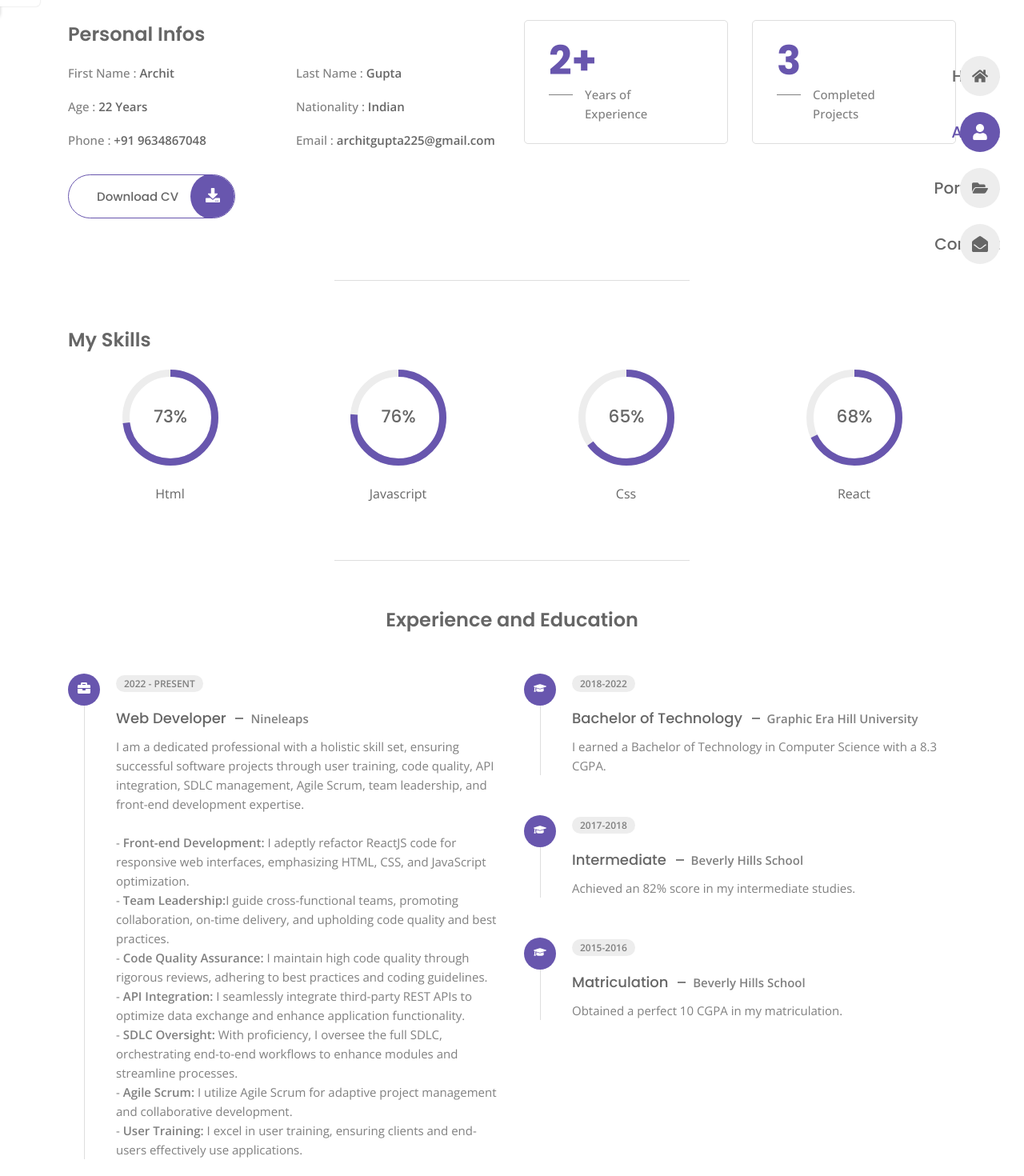
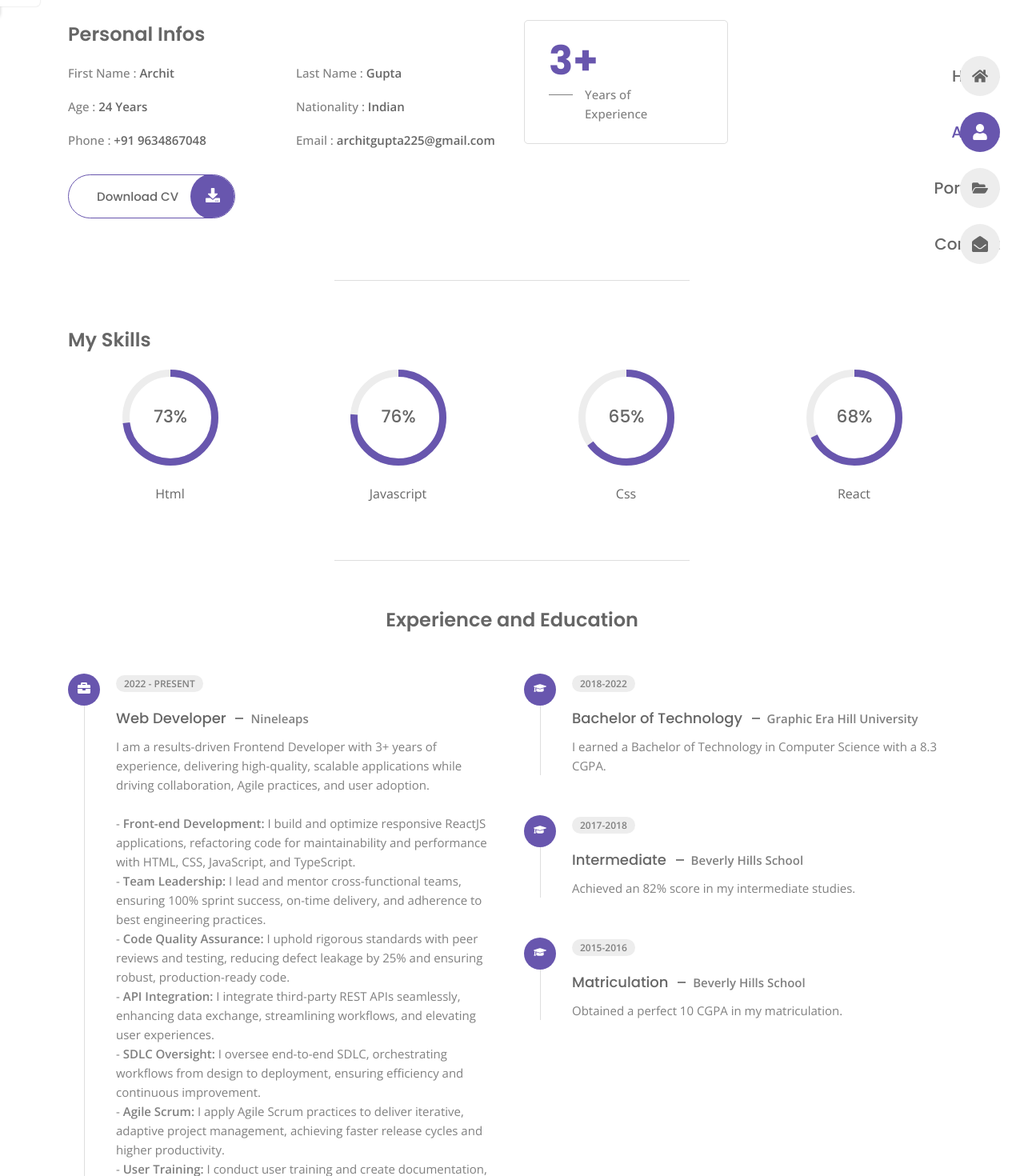
Before and after one commit to architgupta225/Portfolio, a React (Vite) app: page /about in a window 1280 px wide. Shown: the part 200-1670 px from the top of the page at 80% size. Built offline with nearby package versions, Linux system fonts and the light colour scheme.

Commit message:
Updated resume

```diff
--- a/src/data.jsx
+++ b/src/data.jsx
@@ -73,7 +73,7 @@ export const personalInfo = [
   {
     id: 3,
     title: 'Age : ',
-    description: '22 Years',
+    description: '24 Years',
   },
 
   {
@@ -99,16 +99,9 @@ export const personalInfo = [
 export const stats = [
   {
     id: 1,
-    no: '2+',
+    no: '3+',
     title: 'Years of <br /> Experience',
   },
-
-  {
-    id: 2,
-    no: '3',
-    title: 'Completed <br /> Projects',
-  },
-
 ];
 
 export const resume = [
@@ -118,14 +111,14 @@ export const resume = [
     icon: <FaBriefcase />,
     year: '2022 - PRESENT',
     title: 'Web Developer <span> Nineleaps </span>',
-    desc: `I am a dedicated professional with a holistic skill set, ensuring successful software projects through user training, code quality, API integration, SDLC management, Agile Scrum, team leadership, and front-end development expertise.<br /><br />
-    -  <span className="bold-text"><strong>Front-end Development:</strong></span> I adeptly refactor ReactJS code for responsive web interfaces, emphasizing HTML, CSS, and JavaScript optimization.<br />
-    -  <span className="bold-text"><strong>Team Leadership:</strong></span>I guide cross-functional teams, promoting collaboration, on-time delivery, and upholding code quality and best practices.<br />
-    -  <span className="bold-text"><strong>Code Quality Assurance:</strong></span> I maintain high code quality through rigorous reviews, adhering to best practices and coding guidelines.<br />
-    -  <span className="bold-text"><strong>API Integration:</strong></span> I seamlessly integrate third-party REST APIs to optimize data exchange and enhance application functionality.<br />
-    -  <span className="bold-text"><strong>SDLC Oversight:</strong></span> With proficiency, I oversee the full SDLC, orchestrating end-to-end workflows to enhance modules and streamline processes.<br />
-    -  <span className="bold-text"><strong>Agile Scrum: </strong></span>I utilize Agile Scrum for adaptive project management and collaborative development.<br />
-    - <span className="bold-text"><strong>User Training: </strong></span>I excel in user training, ensuring clients and end-users effectively use applications.
+    desc: `I am a results-driven Frontend Developer with 3+ years of experience, delivering high-quality, scalable applications while driving collaboration, Agile practices, and user adoption.<br /><br />
+          - <span className="bold-text"><strong>Front-end Development:</strong></span> I build and optimize responsive ReactJS applications, refactoring code for maintainability and performance with HTML, CSS, JavaScript, and TypeScript.<br />
+          - <span className="bold-text"><strong>Team Leadership:</strong></span> I lead and mentor cross-functional teams, ensuring 100% sprint success, on-time delivery, and adherence to best engineering practices.<br />
+          - <span className="bold-text"><strong>Code Quality Assurance:</strong></span> I uphold rigorous standards with peer reviews and testing, reducing defect leakage by 25% and ensuring robust, production-ready code.<br />
+          - <span className="bold-text"><strong>API Integration:</strong></span> I integrate third-party REST APIs seamlessly, enhancing data exchange, streamlining workflows, and elevating user experiences.<br />
+          - <span className="bold-text"><strong>SDLC Oversight:</strong></span> I oversee end-to-end SDLC, orchestrating workflows from design to deployment, ensuring efficiency and continuous improvement.<br />
+          - <span className="bold-text"><strong>Agile Scrum:</strong></span> I apply Agile Scrum practices to deliver iterative, adaptive project management, achieving faster release cycles and higher productivity.<br />
+          - <span className="bold-text"><strong>User Training:</strong></span> I conduct user training and create documentation, enabling clients and end-users to effectively adopt and leverage applications.<br />
  `
   },
 
```
Also changed, not shown: 1 other file (tests, documents, lock files or other folders).
